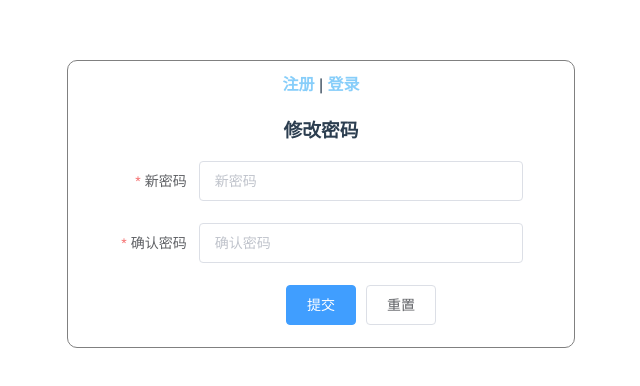
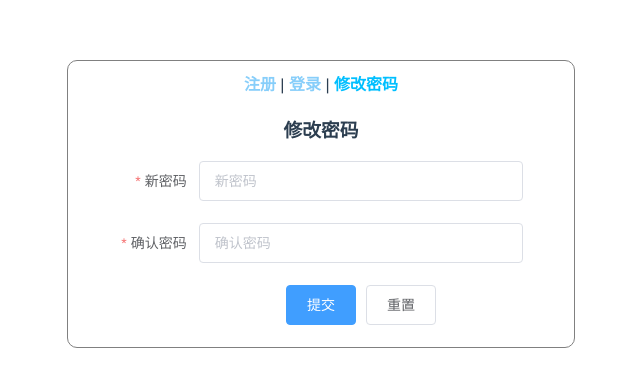
Before and after one commit to Elaine1908/NorthenLightsLibrary, a Vue app in the folder frontend/: page /modifyPassword in a window 1280 px wide. Shown: the top 386 px of the page, without its empty margins (320-960 px from the left). Built offline with nearby package versions, Linux system fonts and the light colour scheme.

Commit message:
新增了修改密码的链接

```diff
--- a/frontend/src/views/LoginRegister.vue
+++ b/frontend/src/views/LoginRegister.vue
@@ -2,7 +2,8 @@
     <div class="container">
         <div class="link">
             <router-link to="/register">注册</router-link> |
-            <router-link to="/login">登录</router-link>
+            <router-link to="/login">登录</router-link> |
+            <router-link to="/modifyPassword">修改密码</router-link>
         </div>
         <router-view class="form"/>
     </div>
```
